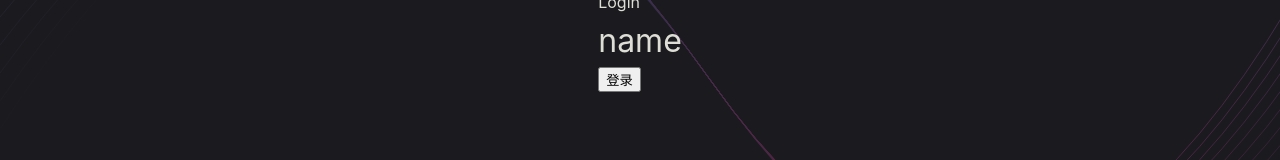
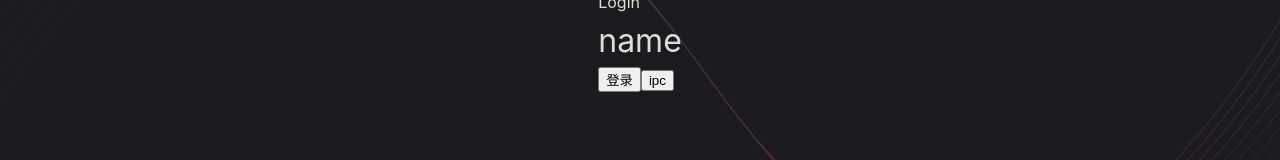
Before and after one commit to zyd806094224/electron-app, a Vue app: page /#/ in a window 1280 px wide. Shown: the part 319-479 px from the top of the page. Built offline with nearby package versions, Linux system fonts and the light colour scheme.

Commit message:
ipc进程通信测试

```diff
--- a/src/renderer/src/App.vue
+++ b/src/renderer/src/App.vue
@@ -1,7 +1,3 @@
-<script setup lang="ts">
-
-// const ipcHandle = () => window.electron.ipcRenderer.send('ping')
-</script>
 
 <template>
   <router-view></router-view>
--- a/src/renderer/src/components/Login.vue
+++ b/src/renderer/src/components/Login.vue
@@ -3,6 +3,7 @@
     Login
     <h1>{{ name }}</h1>
     <button @click="click">登录</button>
+    <button @click="ipcHandle">ipc</button>
   </div>
 
 </template>
@@ -12,6 +13,8 @@ import { ref } from 'vue'
 import { login } from '../api'
 
 let name = ref('name')
+
+const ipcHandle = () => window.electron.ipcRenderer.send('ping')
 
 function click(){
   reqLogin()
```
